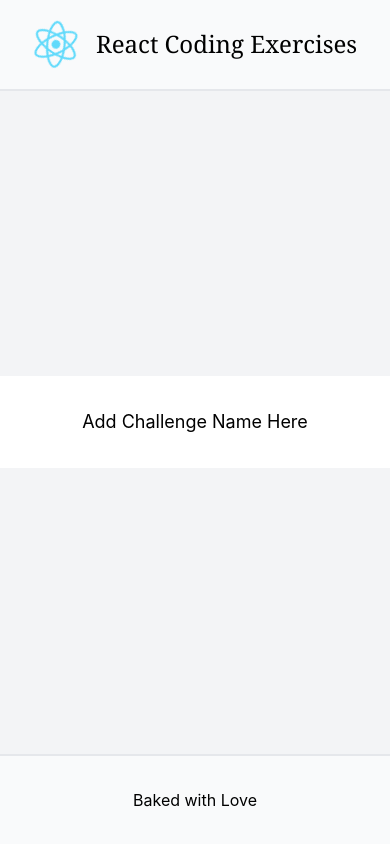
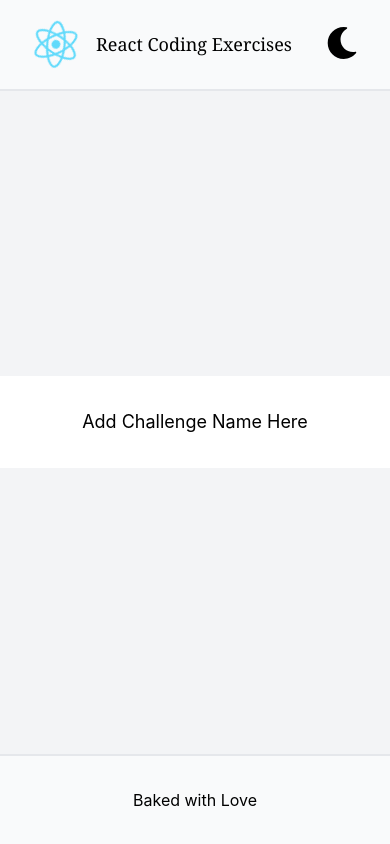
Before and after one commit to shierro/react-typescript-coding-excercise, a React (Create React App) app: page / in a window 390 px wide. Built offline with nearby package versions, Linux system fonts and the light colour scheme.

Commit message:
:sparkles: add global state management via React Context API & Reducer combo, and add button to be used for toggling dark mode

```diff
--- a/package.json
+++ b/package.json
@@ -5,6 +5,9 @@
   "private": true,
   "dependencies": {
     "@craco/craco": "^6.3.0",
+    "@fortawesome/fontawesome-svg-core": "^1.2.36",
+    "@fortawesome/free-solid-svg-icons": "^5.15.4",
+    "@fortawesome/react-fontawesome": "^0.1.16",
     "@testing-library/jest-dom": "^5.11.4",
     "@testing-library/react": "^11.1.0",
     "@testing-library/user-event": "^12.1.10",
--- a/src/containers/App/Header.tsx
+++ b/src/containers/App/Header.tsx
@@ -1,10 +1,32 @@
+import { useContext } from 'react';
+import { FontAwesomeIcon } from '@fortawesome/react-fontawesome';
+import { faMoon } from '@fortawesome/free-solid-svg-icons';
 import logo from '../../assets/images/logo.svg';
+import { RootContext } from '.';
 
 function Header() {
+  const { rootState, rootDispatch = () => true } = useContext(RootContext);
   return (
-    <header className="header p-4 flex flex-row items-center border-b-2 bg-gray-50">
-      <img src={logo} width="80" className="max-w-screen-sm animate-spin-slow" alt="React Logo" />
-      <h1 className="text-2xl font-serif">React Coding Exercises</h1>
+    <header className="header p-4 flex flex-row items-center border-b-2 bg-gray-50 justify-between">
+      <div className="flex flex-row justify-center items-center">
+        <img
+          src={logo}
+          width="80"
+          className="max-w-screen-sm animate-spin-slow"
+          alt="React Logo"
+        />
+        <h1 className="font-serif text-lg sm:text-2xl">React Coding Exercises</h1>
+      </div>
+      <button
+        className="px-4"
+        onClick={() => rootDispatch({ type: 'TOGGLE_THEME' })}
+      >
+        <FontAwesomeIcon
+          size="2x"
+          icon={faMoon}
+          color={rootState.darkMode ? '#FFA500' : ''}
+        />
+      </button>
     </header>
   );
 }
--- a/src/containers/App/index.tsx
+++ b/src/containers/App/index.tsx
@@ -1,7 +1,27 @@
+import React from 'react';
+
 import './App.css';
 
 import Header from './Header';
 import Footer from './Footer';
+
+import { Action, AppState, RootContextType } from '../../types';
+
+const initialState: AppState = {
+  darkMode: false,
+}
+
+export const RootContext = React.createContext({} as RootContextType);
+
+function reducer(state: AppState, action: Action) {
+  switch (action.type) {
+    case 'TOGGLE_THEME':
+      document.documentElement.classList[state.darkMode ? 'remove' : 'add']('dark');
+      return { ...state, darkMode: !state.darkMode };
+    default:
+      throw new Error();
+  }
+}
 
 function Body() {
   return (
@@ -13,12 +33,19 @@ function Body() {
 }
 
 function App() {
+  const [rootState, rootDispatch] = React.useReducer(reducer, initialState);
+  const initialValue = {
+    rootState,
+    rootDispatch,
+  }
   return (
-    <div className="App min-h-screen justify-between flex flex-col bg-gray-100">
-      <Header />
-      <Body />
-      <Footer />
-    </div>
+    <RootContext.Provider value={initialValue}>
+      <div className="App min-h-screen justify-between flex flex-col bg-gray-100">
+        <Header />
+        <Body />
+        <Footer />
+      </div>
+    </RootContext.Provider>
   );
 }
 
--- /dev/null
+++ b/src/types.ts
@@ -0,0 +1,15 @@
+export type AppState = {
+  darkMode: boolean;
+}
+
+export type ACTION_TYPES = 'TOGGLE_THEME';
+
+export type Action = {
+  type: ACTION_TYPES;
+  payload?: any;
+}
+
+export type RootContextType = {
+  rootState: AppState;
+  rootDispatch: React.Dispatch<Action>;
+}
```
Also changed, not shown: 2 other files (tests, documents, lock files or other folders).
